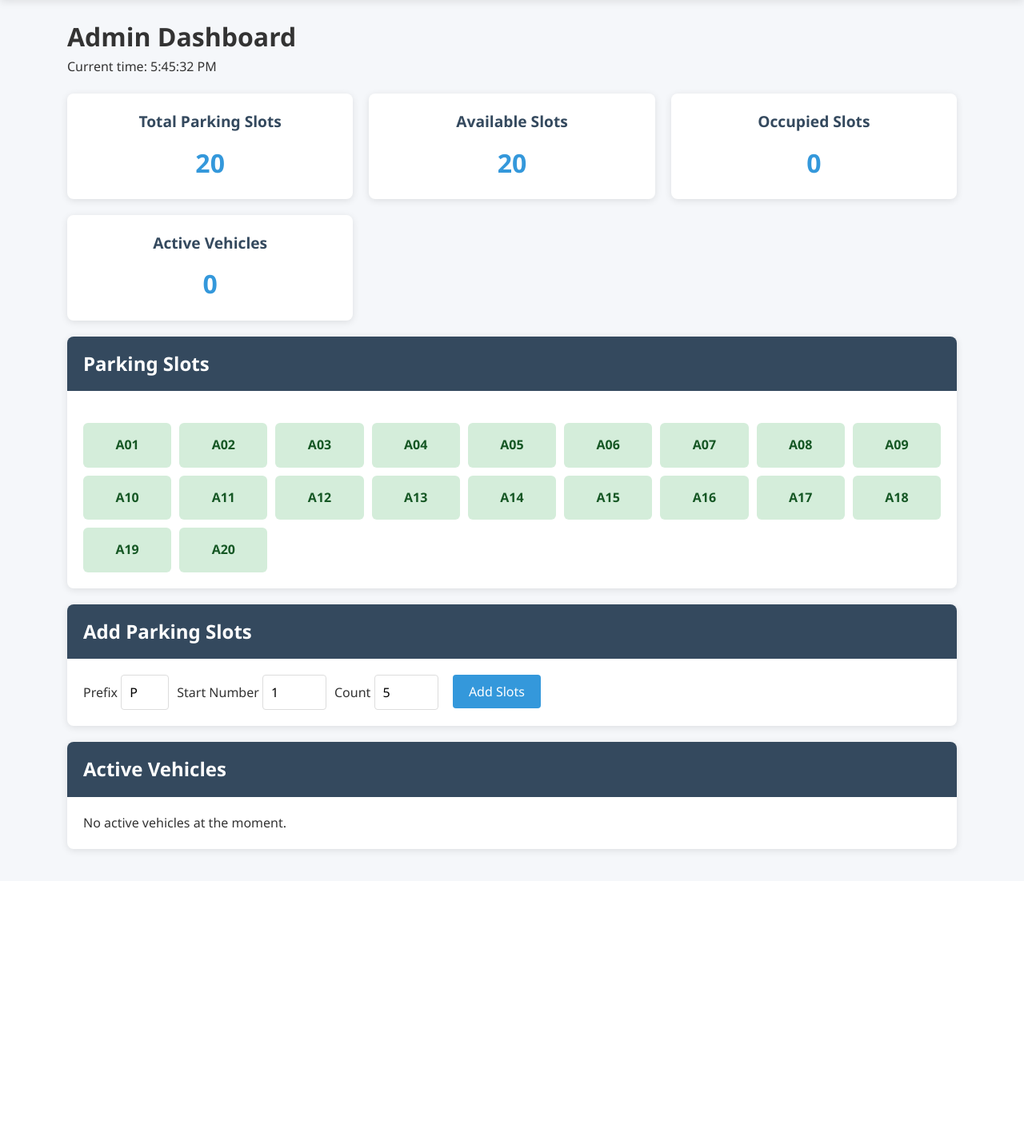
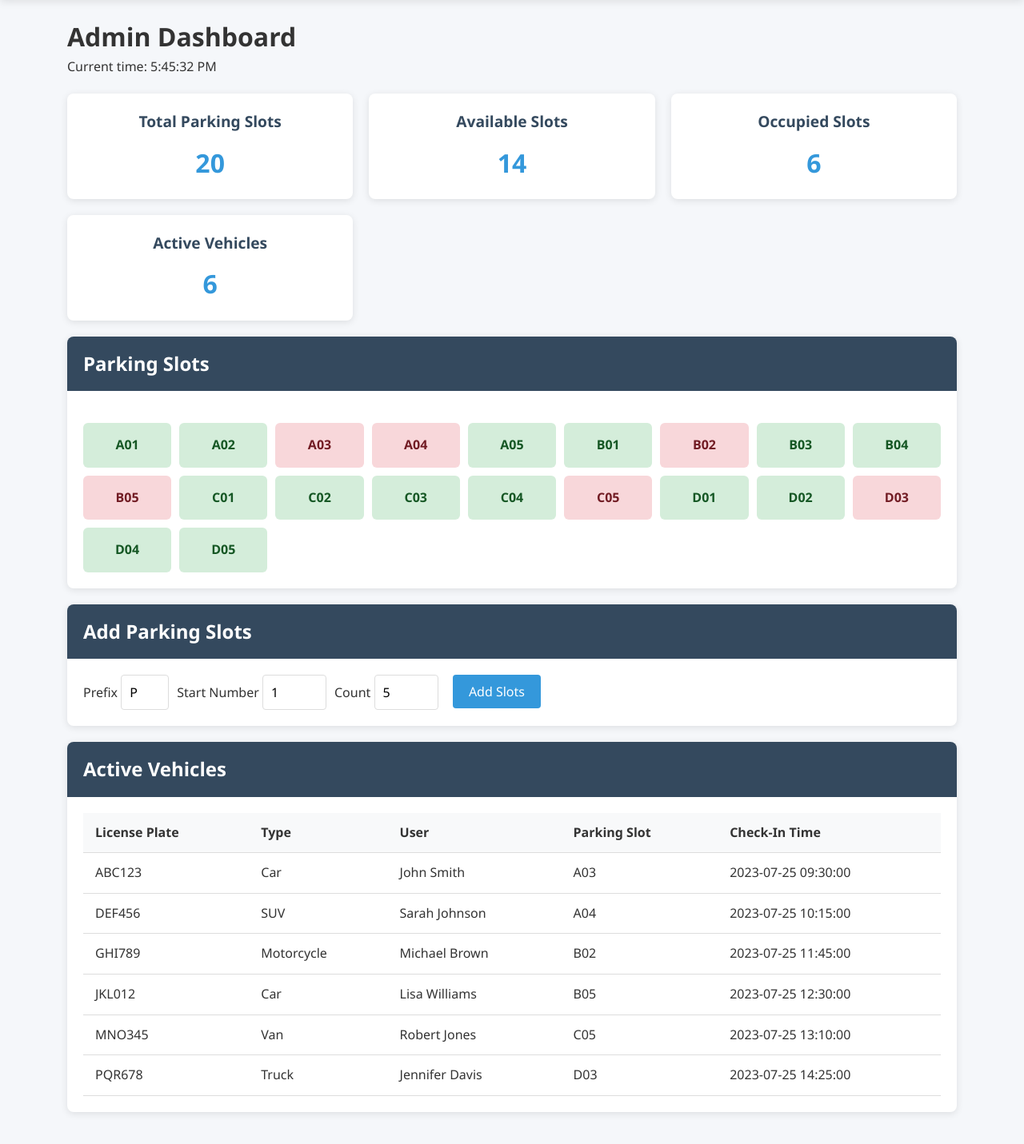
Before and after one commit to navi-04/Vehicle-Parking-System, a Flask app: page /admin in a window 1280 px wide. Shown: the part 126-1557 px from the top of the page at 80% size. Before the commit the page ends 1196 px from the top, so only its background shows below. Run offline with Flask 3, Linux system fonts and the light colour scheme; a user stored in the database is signed in; data comes from the database, SQL or seed files in the repository; data that the repository does not hold is empty.

```diff
--- a/static/js/main.js
+++ b/static/js/main.js
@@ -14,6 +14,7 @@ document.addEventListener('DOMContentLoaded', function() {
     const forms = document.querySelectorAll('form');
     forms.forEach(form => {
         form.addEventListener('submit', function(event) {
+            event.preventDefault(); // Prevent default form submission
             const requiredFields = form.querySelectorAll('[required]');
             let isValid = true;
 
@@ -41,8 +42,29 @@ document.addEventListener('DOMContentLoaded', function() {
                 }
             });
 
-            if (!isValid) {
-                event.preventDefault();
+            if (isValid) {
+                // Get form action and handle navigation
+                const formAction = form.getAttribute('action');
+
+                // Store form data in localStorage for demo purposes
+                const formData = {};
+                new FormData(form).forEach((value, key) => {
+                    formData[key] = value;
+                });
+                localStorage.setItem('userFormData', JSON.stringify(formData));
+
+                // Check if this is a registration or login form
+                if (form.querySelector('button[type="submit"]').textContent.includes('Register') ||
+                    window.location.pathname.includes('login.html')) {
+                    // Simulate successful registration/login
+                    localStorage.setItem('isLoggedIn', 'true');
+
+                    // Navigate to dashboard
+                    window.location.href = 'dashboard.html';
+                } else {
+                    // For other forms, just navigate to the form action
+                    window.location.href = formAction;
+                }
             }
         });
     });
@@ -84,6 +106,15 @@ document.addEventListener('DOMContentLoaded', function() {
             clockElement.textContent = now.toLocaleTimeString();
         }, 1000);
     }
+
+    // Check if logged in on restricted pages
+    const restrictedPages = ['dashboard.html', 'check_in.html', 'check_out.html', 'admin.html'];
+    const currentPage = window.location.pathname.split('/').pop();
+
+    if (restrictedPages.includes(currentPage) && localStorage.getItem('isLoggedIn') !== 'true') {
+        // Redirect to login page if not logged in
+        window.location.href = 'login.html';
+    }
 });
 
 // Fee calculation preview for check-out
--- a/templates/admin.html
+++ b/templates/admin.html
@@ -9,46 +9,41 @@
 <body>
     <header class="header">
         <div class="container">
-            <a href="{{ url_for('dashboard') }}" class="logo">ParkEase</a>
+            <a href="dashboard.html" class="logo">ParkEase</a>
             <ul class="nav-links">
-                <li><a href="{{ url_for('dashboard') }}">Dashboard</a></li>
-                <li><a href="{{ url_for('check_in') }}">Check In</a></li>
-                <li><a href="{{ url_for('admin') }}">Admin</a></li>
-                <li><a href="{{ url_for('logout') }}">Logout</a></li>
+                <li><a href="dashboard.html">Dashboard</a></li>
+                <li><a href="check_in.html">Check In</a></li>
+                <li><a href="admin.html">Admin</a></li>
+                <li><a href="index.html">Logout</a></li>
             </ul>
         </div>
     </header>
 
     <div class="container">
-        {% with messages = get_flashed_messages(with_categories=true) %}
-            {% if messages %}
-                {% for category, message in messages %}
-                    <div class="alert alert-{{ category }}">
-                        {{ message }}
-                    </div>
-                {% endfor %}
-            {% endif %}
-        {% endwith %}
+        <!-- Alert messages -->
+        <div class="alert alert-info">
+            Welcome to the admin dashboard.
+        </div>
 
         <h1>Admin Dashboard</h1>
-        <p>Current time: <span id="current-time"></span></p>
+        <p>Current time: <span id="current-time">12:30:45 PM</span></p>
 
         <div class="dashboard-grid">
             <div class="stats-card">
                 <h3>Total Parking Slots</h3>
-                <div class="number">{{ slots|length }}</div>
+                <div class="number">20</div>
             </div>
             <div class="stats-card">
                 <h3>Available Slots</h3>
-                <div class="number">{{ slots|selectattr('status', 'equalto', 'available')|list|length }}</div>
+                <div class="number">14</div>
             </div>
             <div class="stats-card">
                 <h3>Occupied Slots</h3>
-                <div class="number">{{ slots|selectattr('status', 'equalto', 'occupied')|list|length }}</div>
+                <div class="number">6</div>
             </div>
             <div class="stats-card">
                 <h3>Active Vehicles</h3>
-                <div class="number">{{ active_vehicles|length }}</div>
+                <div class="number">6</div>
             </div>
         </div>
 
@@ -58,11 +53,26 @@
             </div>
             <div class="card-body">
                 <div id="parking-grid" class="parking-grid">
-                    {% for slot in slots %}
-                    <div id="slot-{{ slot.id }}" class="parking-slot slot-{{ slot.status }}" data-status="{{ slot.status }}">
-                        {{ slot.slot_number }}
-                    </div>
-                    {% endfor %}
+                    <div id="slot-1" class="parking-slot slot-available" data-status="available">A01</div>
+                    <div id="slot-2" class="parking-slot slot-available" data-status="available">A02</div>
+                    <div id="slot-3" class="parking-slot slot-occupied" data-status="occupied">A03</div>
+                    <div id="slot-4" class="parking-slot slot-occupied" data-status="occupied">A04</div>
+                    <div id="slot-5" class="parking-slot slot-available" data-status="available">A05</div>
+                    <div id="slot-6" class="parking-slot slot-available" data-status="available">B01</div>
+                    <div id="slot-7" class="parking-slot slot-occupied" data-status="occupied">B02</div>
+                    <div id="slot-8" class="parking-slot slot-available" data-status="available">B03</div>
+                    <div id="slot-9" class="parking-slot slot-available" data-status="available">B04</div>
+                    <div id="slot-10" class="parking-slot slot-occupied" data-status="occupied">B05</div>
+                    <div id="slot-11" class="parking-slot slot-available" data-status="available">C01</div>
+                    <div id="slot-12" class="parking-slot slot-available" data-status="available">C02</div>
+                    <div id="slot-13" class="parking-slot slot-available" data-status="available">C03</div>
+                    <div id="slot-14" class="parking-slot slot-available" data-status="available">C04</div>
+                    <div id="slot-15" class="parking-slot slot-occupied" data-status="occupied">C05</div>
+                    <div id="slot-16" class="parking-slot slot-available" data-status="available">D01</div>
+                    <div id="slot-17" class="parking-slot slot-available" data-status="available">D02</div>
+                    <div id="slot-18" class="parking-slot slot-occupied" data-status="occupied">D03</div>
+                    <div id="slot-19" class="parking-slot slot-available" data-status="available">D04</div>
+                    <div id="slot-20" class="parking-slot slot-available" data-status="available">D05</div>
                 </div>
             </div>
         </div>
@@ -72,7 +82,7 @@
                 <h2>Add Parking Slots</h2>
             </div>
             <div class="card-body">
-                <form action="{{ url_for('add_slots') }}" method="post" class="form-inline">
+                <form action="admin.html" method="post" class="form-inline">
                     <div style="display: flex; gap: 10px; flex-wrap: wrap;">
                         <div>
                             <label for="prefix">Prefix</label>
@@ -100,7 +110,6 @@
                 <h2>Active Vehicles</h2>
             </div>
             <div class="card-body">
-                {% if active_vehicles %}
                 <table class="table">
                     <thead>
                         <tr>
@@ -112,24 +121,54 @@
                         </tr>
                     </thead>
                     <tbody>
-                        {% for vehicle in active_vehicles %}
                         <tr>
-                            <td>{{ vehicle.license_plate }}</td>
-                            <td>{{ vehicle.vehicle_type }}</td>
-                            <td>{{ vehicle.user_name }}</td>
-                            <td>{{ vehicle.slot_number }}</td>
-                            <td>{{ vehicle.check_in_time }}</td>
+                            <td>ABC123</td>
+                            <td>Car</td>
+                            <td>John Smith</td>
+                            <td>A03</td>
+                            <td>2023-07-25 09:30:00</td>
                         </tr>
-                        {% endfor %}
+                        <tr>
+                            <td>DEF456</td>
+                            <td>SUV</td>
+                            <td>Sarah Johnson</td>
+                            <td>A04</td>
+                            <td>2023-07-25 10:15:00</td>
+                        </tr>
+                        <tr>
+                            <td>GHI789</td>
+                            <td>Motorcycle</td>
+                            <td>Michael Brown</td>
+                            <td>B02</td>
+                            <td>2023-07-25 11:45:00</td>
+                        </tr>
+                        <tr>
+                            <td>JKL012</td>
+                            <td>Car</td>
+                            <td>Lisa Williams</td>
+                            <td>B05</td>
+                            <td>2023-07-25 12:30:00</td>
+                        </tr>
+                        <tr>
+                            <td>MNO345</td>
+                            <td>Van</td>
+                            <td>Robert Jones</td>
+                            <td>C05</td>
+                            <td>2023-07-25 13:10:00</td>
+                        </tr>
+                        <tr>
+                            <td>PQR678</td>
+                            <td>Truck</td>
+                            <td>Jennifer Davis</td>
+                            <td>D03</td>
+                            <td>2023-07-25 14:25:00</td>
+                        </tr>
                     </tbody>
                 </table>
-                {% else %}
-                <p>No active vehicles at the moment.</p>
-                {% endif %}
             </div>
         </div>
     </div>
 
-    <script src="{{ url_for('static', filename='js/main.js') }}"></script>
+    <script src="/static/js/main.js"></script>
 </body>
 </html>
```
Also changed, not shown: templates/check_in.html (+12 -19 lines), templates/check_out.html (+18 -25 lines), templates/dashboard.html (+32 -39 lines), templates/index.html (+19 -15 lines), templates/login.html (+10 -15 lines), templates/register.html (+10 -15 lines).
